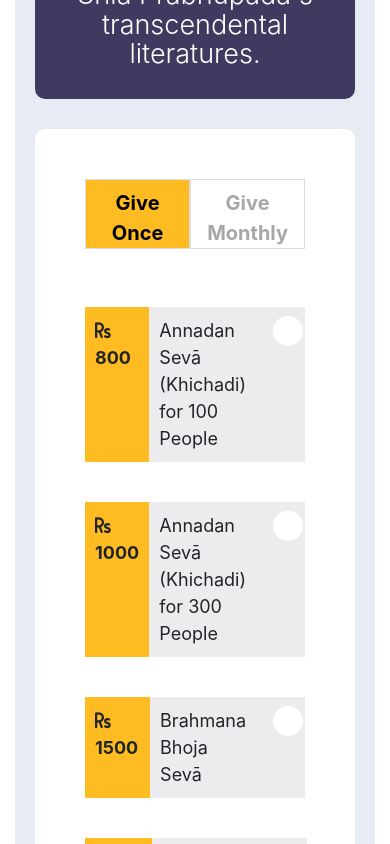
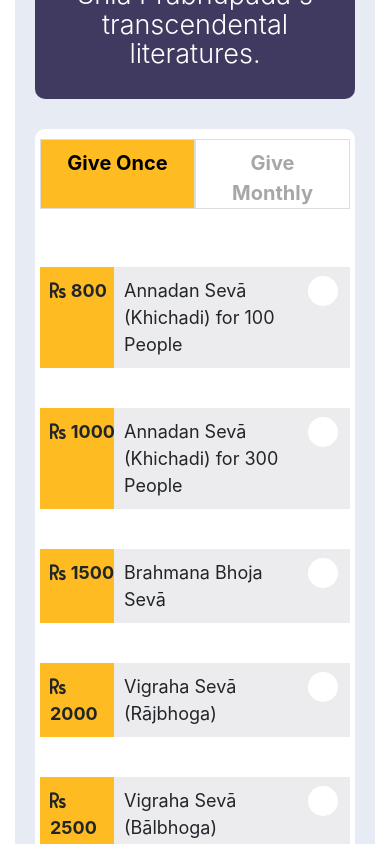
Before and after one commit to utkarsh858/gopalseva, a React (Create React App) app: page / in a window 390 px wide. Shown: the part 1280-2124 px from the top of the page. Built offline with nearby package versions, Linux system fonts and the light colour scheme.

Commit message:
now width of all donate items are uniform and checkboxes are properly inside them

```diff
--- a/src/css/style.css
+++ b/src/css/style.css
@@ -535,6 +535,12 @@ box-shadow: 0 0 8px 8px white inset;
 	margin : auto;
 }
 
+@media screen and (max-width: 767px){
+	.package-wrap {
+		/*margin-left : 30px;*/
+		padding: 10px 5px 50px 5px;
+	}
+}
 @media screen and (min-width: 800px){
 	.package-wrap {
 		margin-left : 30px;
@@ -585,20 +591,25 @@ box-shadow: 0 0 8px 8px white inset;
     border: 1px solid #ddd;
     background-color: #ffbb22;
 }
+ .list-group{
+	width:100%;
+}
+
 .package-wrap .list-group-horizontal .list-group-item {
     width: 100%;
     border: none;
     background: #ececee;
-	padding: 10px;
+	padding: 10px 0 10px 10px;
 	font-size: 18px;
 }
 .package-wrap .list-group-horizontal .list-group-item:first-child {
-	max-width: 100px;
+	max-width: 75px;
 	background: #febb22;
 	border-radius: 0;
 }
 .package-wrap .list-group-horizontal .list-group-item:last-child {
 	max-width: 50px;
+	padding:10px 0 10px 0;
 	border-radius: 0;
 }
 .package-wrap .custom-control input {
```
